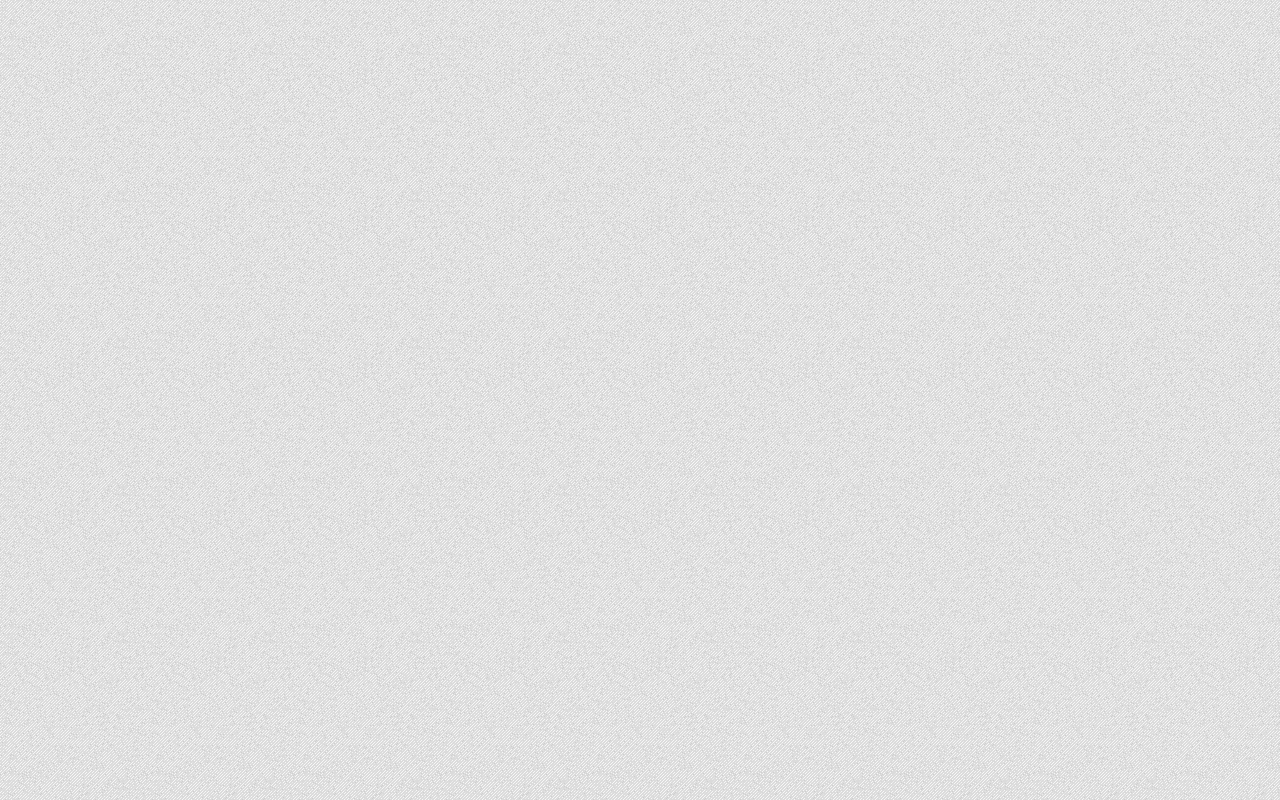
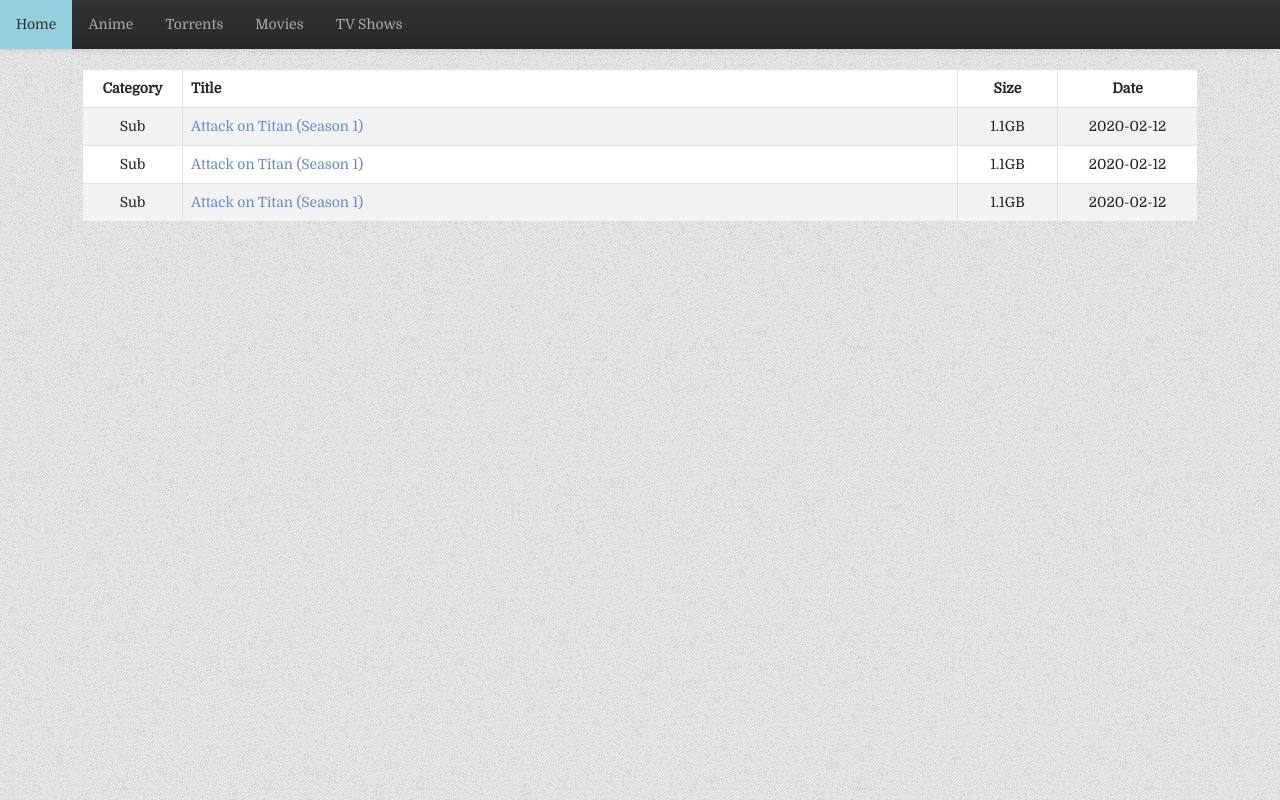
Before and after one commit to nvkex/coldstorage, a React (Create React App) app: page /id in a window 1280 px wide. Built offline with nearby package versions, Linux system fonts and the light colour scheme.

Commit message:
new route with container

```diff
--- a/src/App.js
+++ b/src/App.js
@@ -1,13 +1,19 @@
 import LandingPage from './components/LandingPage/LandingPage';
 import { Switch, Route } from 'react-router-dom';
 import LayoutOne from './containers/LayoutOne';
+import ItemView from './components/common/ItemView/ItemView';
+import CategoryView from './components/CategoryView/CategoryView';
 
 function App() {
   return (
     <div>
       <Switch>
-          <Route path="/c" component={LayoutOne} />
-          <Route exact path="/" component={LandingPage} />
+        <Route exact path="/" component={LandingPage} />
+        <LayoutOne>
+          <Route path="/c" component={CategoryView} />
+          <Route exact path="/id" component={ItemView} />
+        </LayoutOne>
+
       </Switch>
     </div>
   );
```
